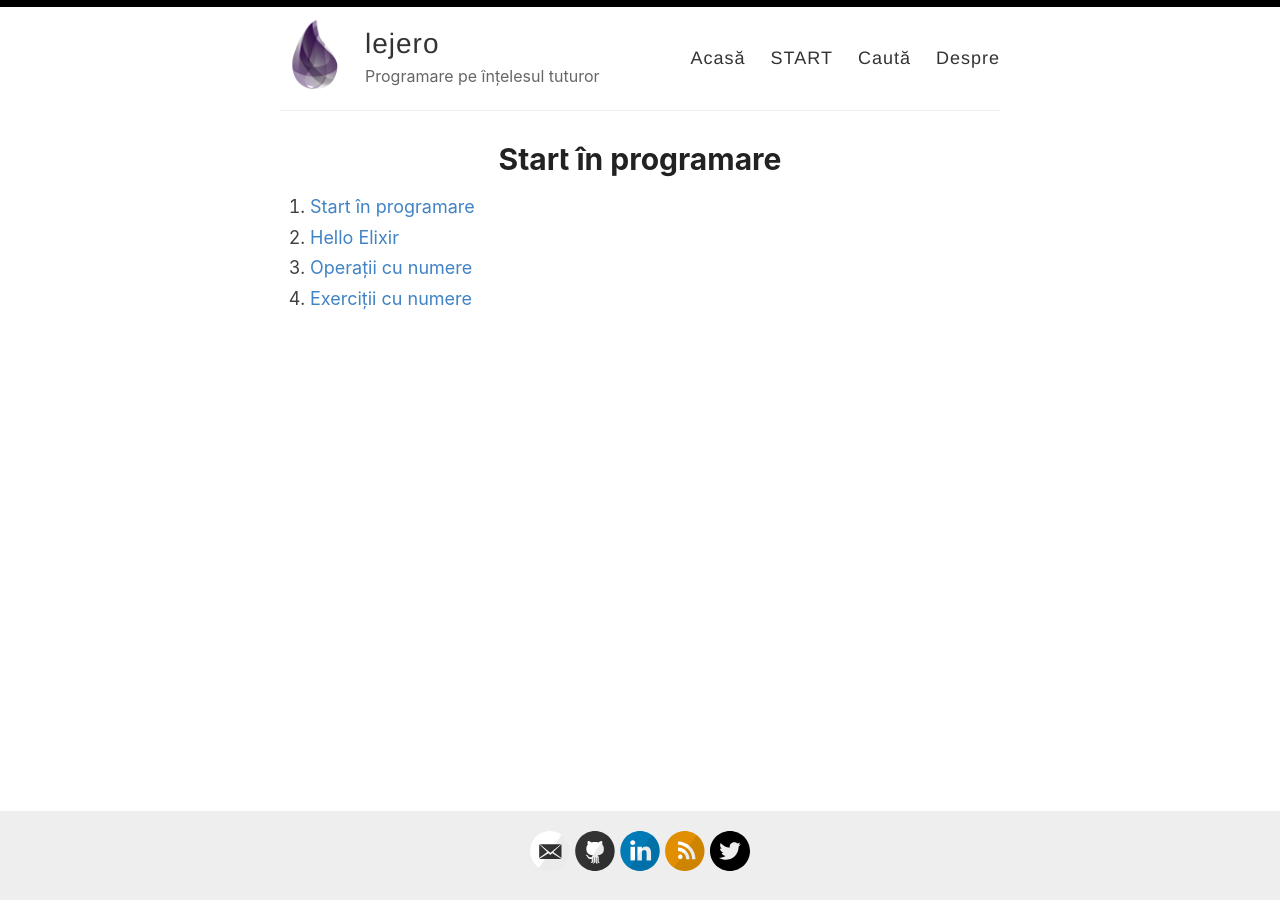
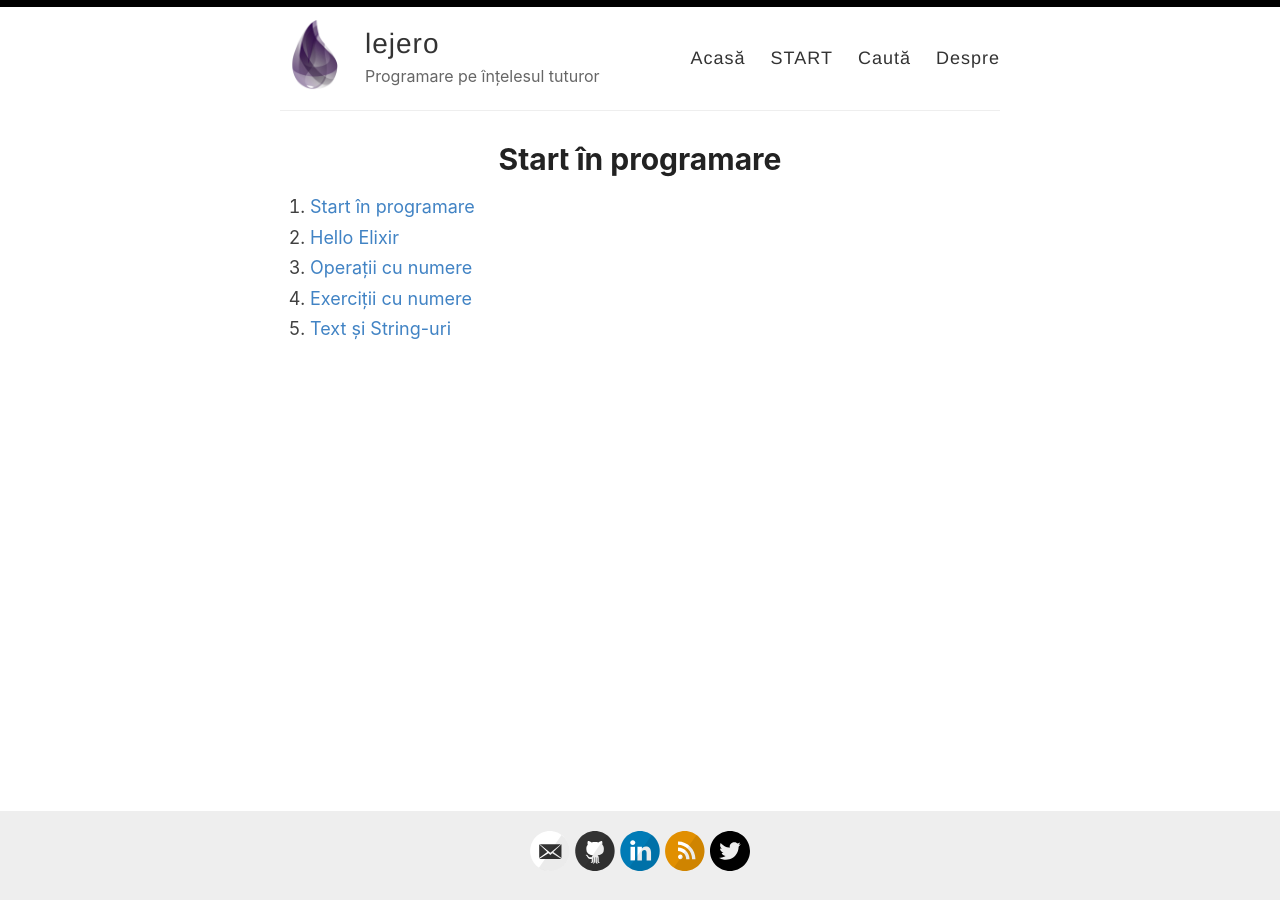
Before and after one commit to danutchindris/danutchindris.github.io, a Jekyll site: the page built from _pages/getting-started.md, in a window 1280 px wide. Built offline with Jekyll 4.4.1, drawn with Linux system fonts in a browser that asks for light colours.

Commit message:
add blog post about strings to the Getting Started page

```diff
--- a/_pages/getting-started.md
+++ b/_pages/getting-started.md
@@ -8,3 +8,4 @@ permalink: /getting-started/
 1. [Hello Elixir]({{ site.baseurl }}/hello-elixir/)
 2. [Operații cu numere]({{ site.baseurl }}/operatii-cu-numere/)
 3. [Exerciții cu numere]({{ site.baseurl }}/exercitii-cu-numere/)
+4. [Text și String-uri]({{ site.baseurl }}/text-si-string/)
```
